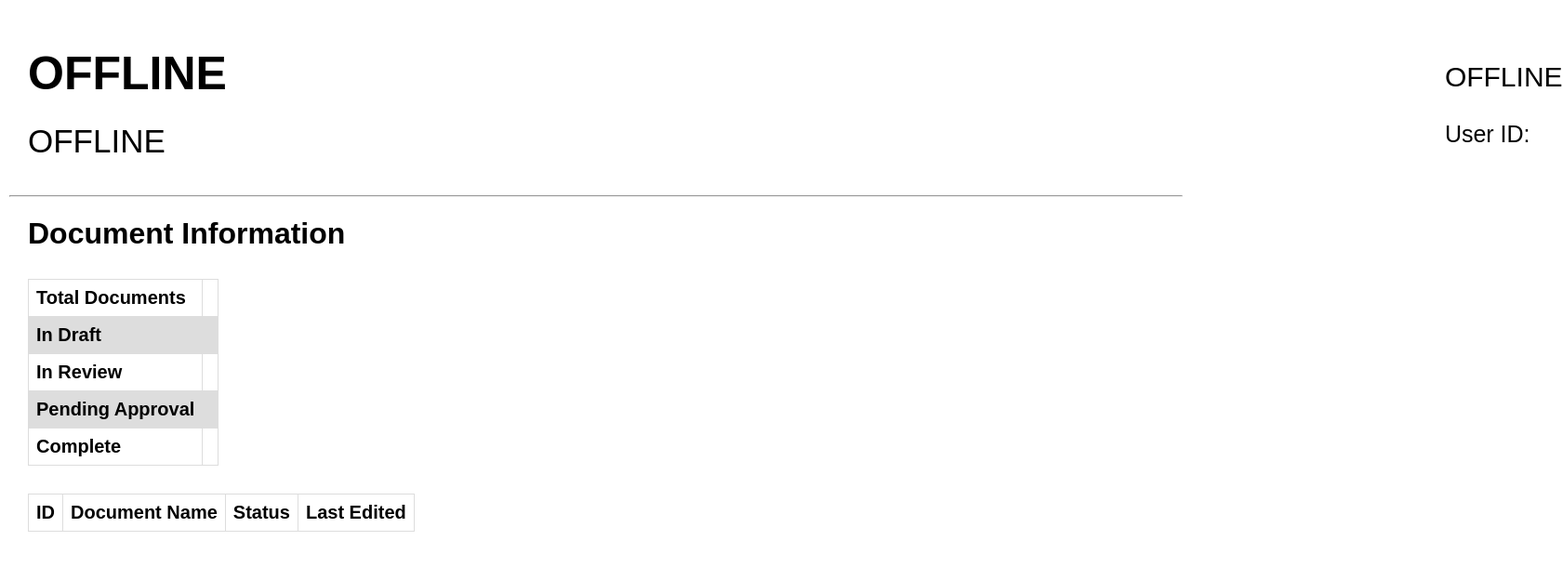
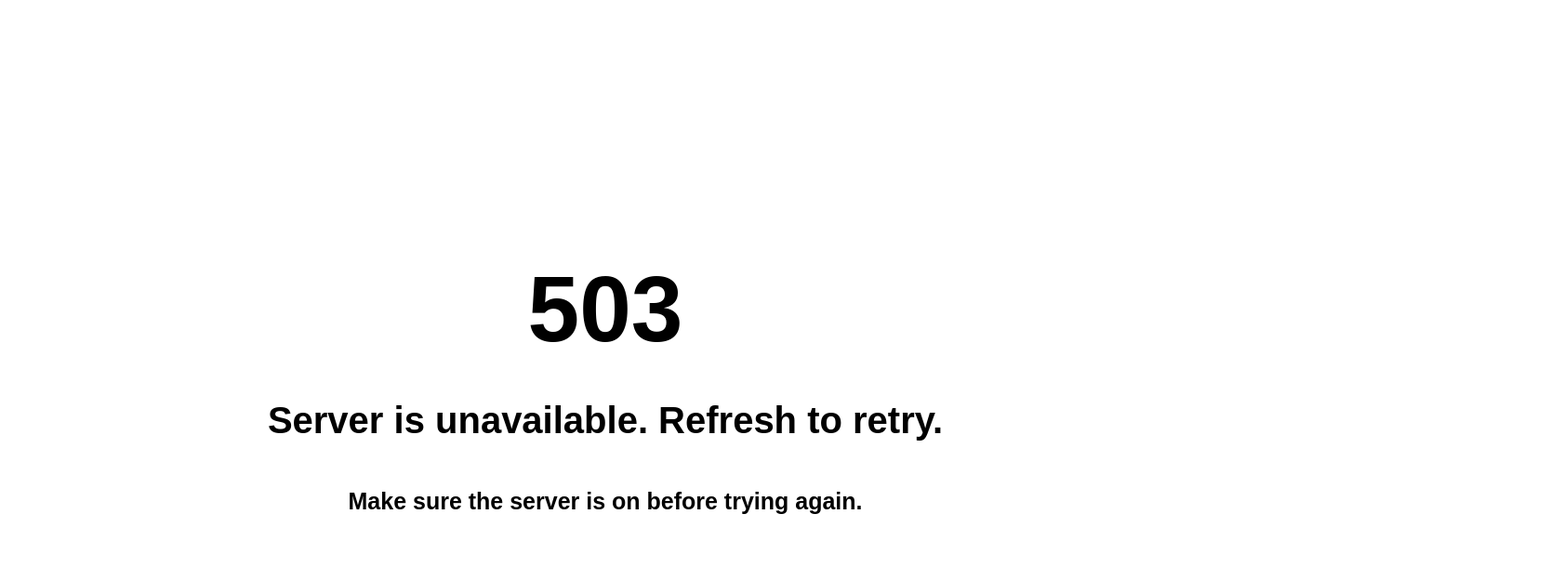
Before and after one commit to aliciaha311/document-management-dashboard, a plain HTML site: page index.html in a window 1280 px wide. Shown: the whole page at 93% size, 1681 px wide, since content can reach past the window. Drawn offline with Linux system fonts and the light colour scheme; no server answers.

Commit message:
updated website to have error page

```diff
--- a/index.html
+++ b/index.html
@@ -8,6 +8,7 @@
         <link rel="stylesheet" href="style.css" />
     </head>
     <body>
+        <div id="content">
             <section id="user-info">
                 <div id="name-and-role">
                     <h1 id="user-name">OFFLINE</h1>
@@ -15,7 +16,7 @@
                 </div>
                 <div id="email-and-id">
                     <h3 id="user-email">OFFLINE</h3>
-                <p id="user-id-label">User ID: <span id="user-id"></span></p>
+                    <p id="user-id-label">User ID: <span id="user-id">OFFLINE</span></p>
                 </div>
             </section>
 
@@ -26,24 +27,24 @@
             <table id="stats-table">
                 <tr>
                     <th>Total Documents</th>
-                <th id="total-documents"></th>
+                    <th id="total-documents">--</th>
                 </tr>
                 <tr>
                     <th>In Draft</th>
-                <th id="in-draft"></th>
+                    <th id="in-draft">--</th>
 
                 </tr>
                 <tr>
                     <th>In Review</th>
-                <th id="in-review"></th>
+                    <th id="in-review">--</th>
                 </tr>
                 <tr>
                     <th>Pending Approval</th>
-                <th id="pending-approval"></th>
+                    <th id="pending-approval">--</th>
                 </tr>
                 <tr>
                     <th>Complete</th>
-                <th id="complete"></th>
+                    <th id="complete">--</th>
                 </tr>
             </table>
             <table id="documents-table">
@@ -57,6 +58,16 @@
                 </thead>
                 <tbody id="documents-table-body"></tbody>
             </table>
+        </div>
+        <div id="error-message">
+            <h1 id="status-code">503</h1>
+            <h2 class="error">Server is unavailable. Refresh to retry.</h2>
+            <h3>Make sure the server is on before trying again.</h3>
+        </div>
         <script src="./document-manager-app.js"></script>
+        <script>
+            // Check server status when the page loads
+            window.onload = checkServerStatus();
+        </script>
     </body>
 </html>
--- a/style.css
+++ b/style.css
@@ -1,6 +1,10 @@
 body {
     font-family: Arial, Helvetica, sans-serif;
     margin-left: 30px;
+}
+
+#content {
+    display: none;
 }
 
 table {
@@ -65,3 +69,24 @@ select {
     margin: 5px 5px 0 5px;
     border-radius: 5px;
 }
+
+#error-message{
+    text-align: center;
+    padding: 200px;
+    display: none;
+}
+
+#status-code {
+    font-size: 100px;
+    font-weight: bolder;
+    margin-bottom: 40px;}
+
+.error {
+    font-size: 40px;
+    font-weight: bold;
+}
+
+#error-message h3 {
+    margin-top: 50px;
+    font-size: 25px;
+}
```
Lines whose indentation alone changed are shown as unchanged.
